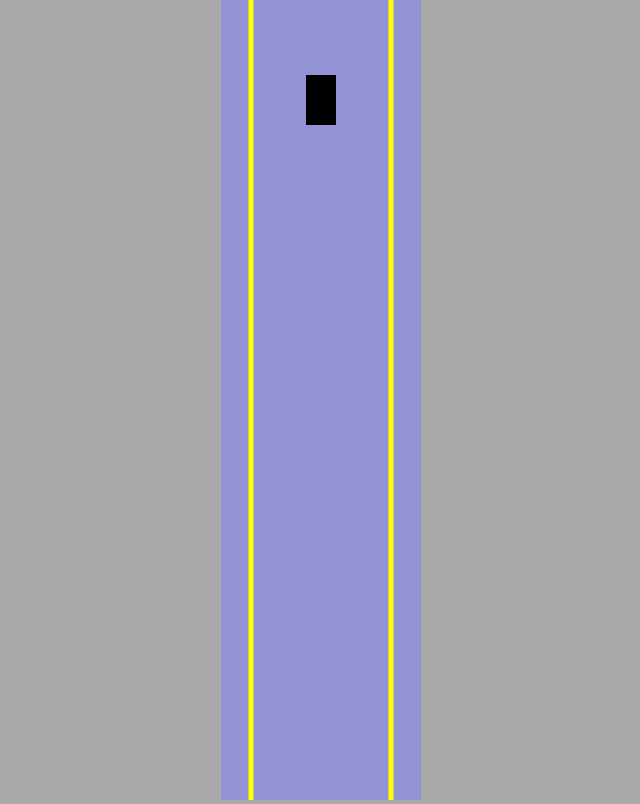
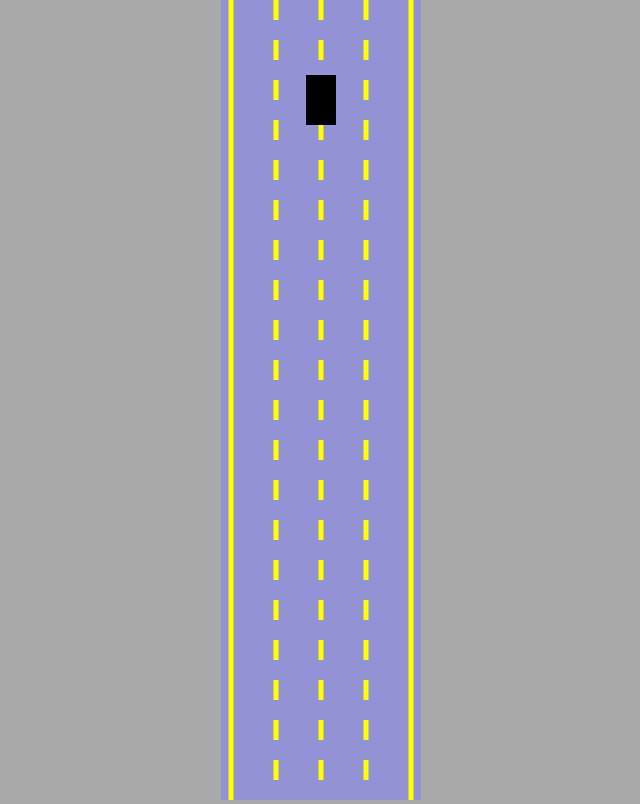
Before and after one commit to Bigguysahaj/self-learning-car, a plain HTML site: page index.html in a window 1280 px wide. Shown: the whole page, without its empty margins (319-959 px from the left). Drawn offline with Linux system fonts and the light colour scheme.

Commit message:
added roadmarkers

```diff
--- a/index.html
+++ b/index.html
@@ -5,6 +5,7 @@
 </head>
 <body>
     <canvas id ="myCanvas"></canvas>
+    <script src = "utils.js"></script>
     <script src = "road.js"></script>
     <script src = "controls.js"></script>
     <script src = "car.js"></script>
--- a/main.js
+++ b/main.js
@@ -3,7 +3,7 @@ canvas.height = window.innerHeight;
 canvas.width = 200;
 
 const ctx = canvas.getContext("2d");
-const road = new Road(canvas.width/2,canvas.width*0.7);
+const road = new Road(canvas.width/2,canvas.width*0.9);
 const car = new Car(100,100,30,50);
 
 
--- a/road.js
+++ b/road.js
@@ -1,5 +1,5 @@
 class Road{
-    constructor(x,width,laneCount=3){
+    constructor(x,width,laneCount=4){
 
         // drawing road
         this.x=x;
@@ -21,14 +21,22 @@ class Road{
         ctx.lineWidth=5;
         ctx.strokeStyle='yellow';
 
-        ctx.beginPath();
-        ctx.moveTo(this.left,this.top);
-        ctx.lineTo(this.left,this.bottom);
-        ctx.stroke();
 
-        ctx.beginPath();
-        ctx.moveTo(this.right,this.top);
-        ctx.lineTo(this.right,this.bottom);
-        ctx.stroke();
+        for(let i =0; i<=this.laneCount; i++){
+            const x = lerp(
+                this.left,
+                this.right,
+                i/this.laneCount
+            );
+            if(i>0 && i<this.laneCount){
+                ctx.setLineDash([20,20]);
+            }else{
+                ctx.setLineDash([]);
+            }
+            ctx.beginPath();
+            ctx.moveTo(x,this.top);
+            ctx.lineTo(x,this.bottom);
+            ctx.stroke();
+        }
     }
 }
--- /dev/null
+++ b/utils.js
@@ -0,0 +1,3 @@
+function lerp(A,B,t){
+    return A+(B-A)*t;
+}
```
